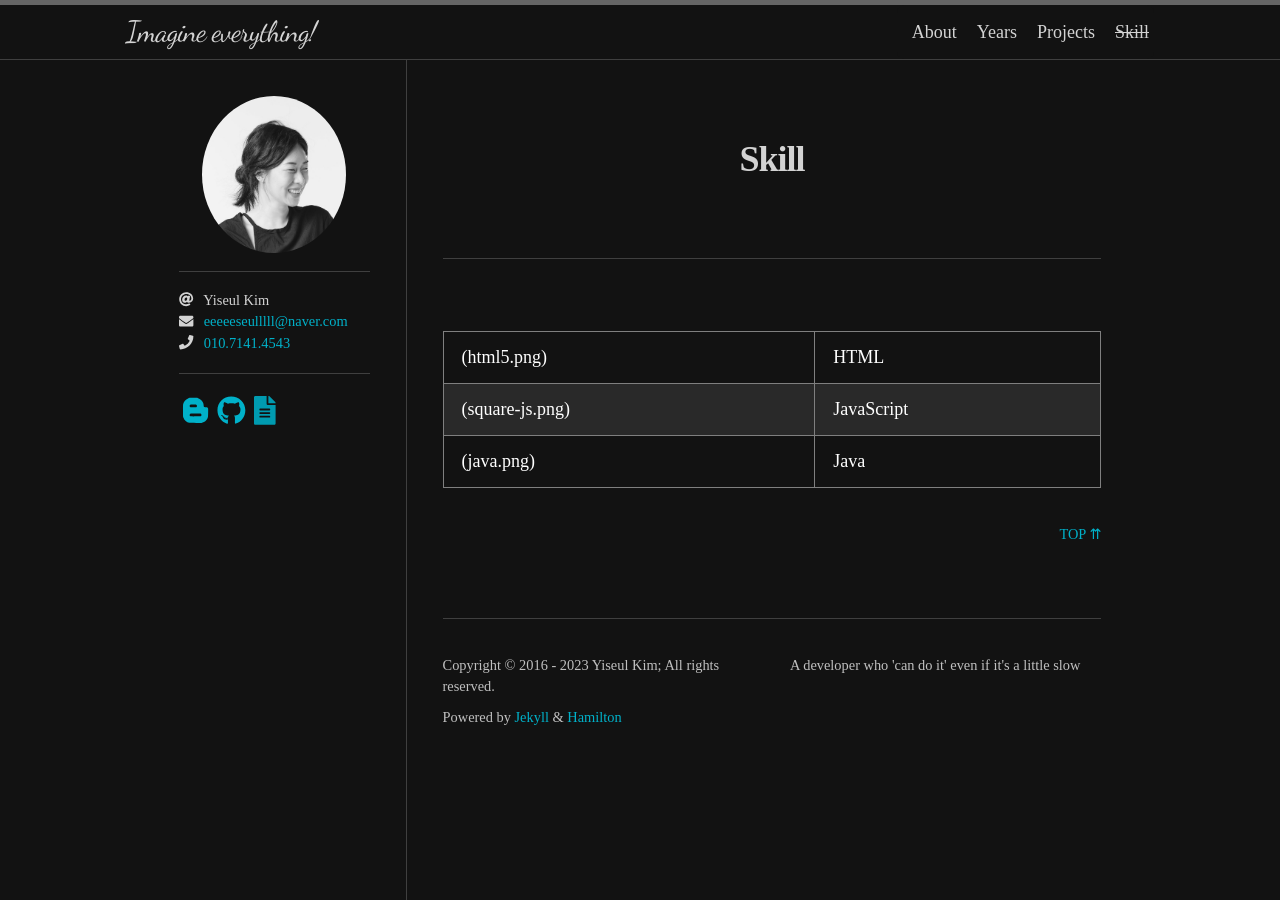
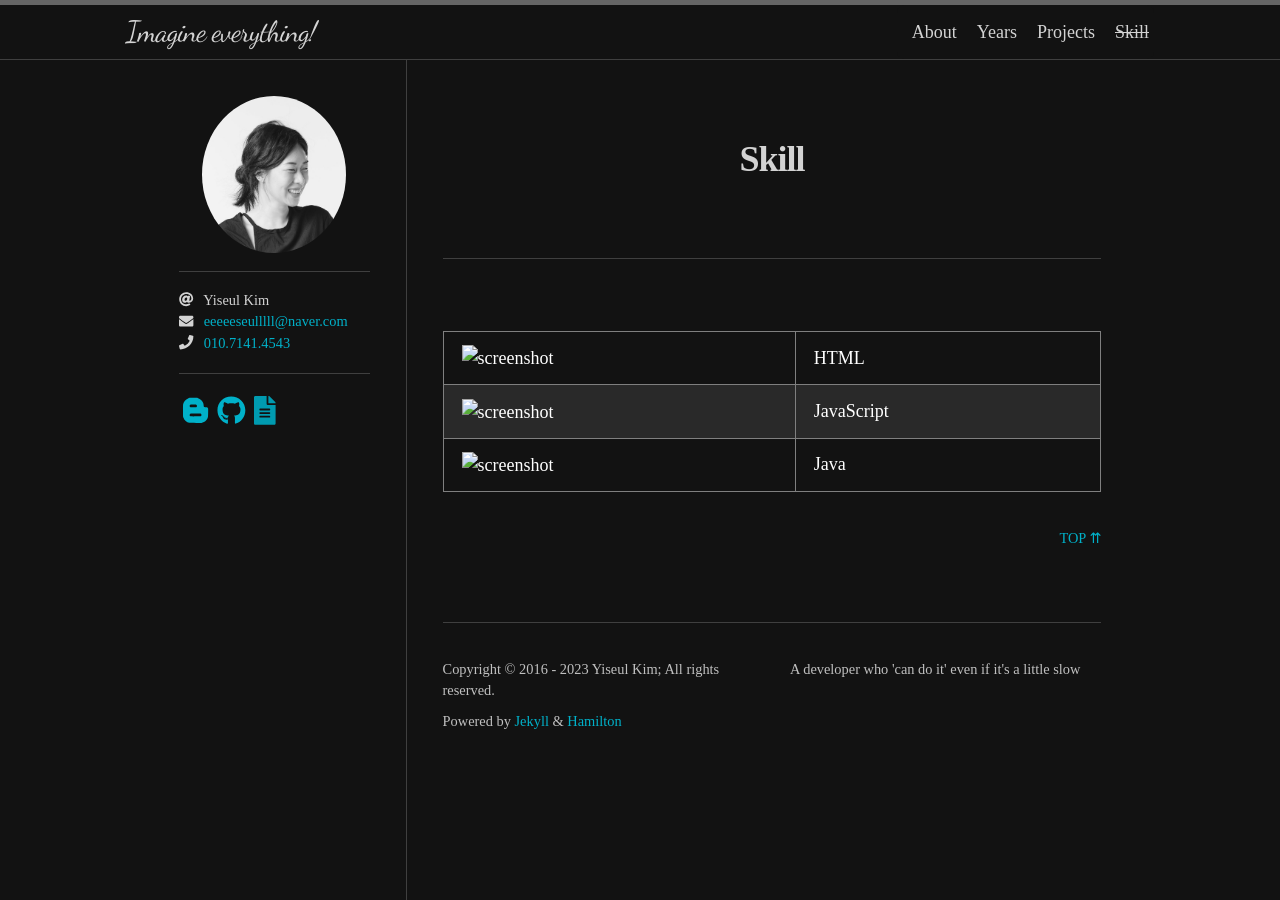
Before and after one commit to eseulssi/kimyiseul.github.io, a Jekyll site: the page built from skill.md, in a window 1280 px wide. Built offline with Jekyll 4.4.1, drawn with Linux system fonts in a browser that asks for light colours; nearby versions of some CDN libraries; some web fonts are replaced.

Commit message:
스킬추가

```diff
--- a/skill.md
+++ b/skill.md
@@ -5,6 +5,6 @@ permalink: /skill/
 ---
 
 
-| (html5.png) | HTML |
-| (square-js.png) | JavaScript |
-| (java.png) | Java |
+| ![screenshot](html5.png) | HTML |
+| ![screenshot](square-js.png) | JavaScript |
+| ![screenshot](java.png) | Java |
```
